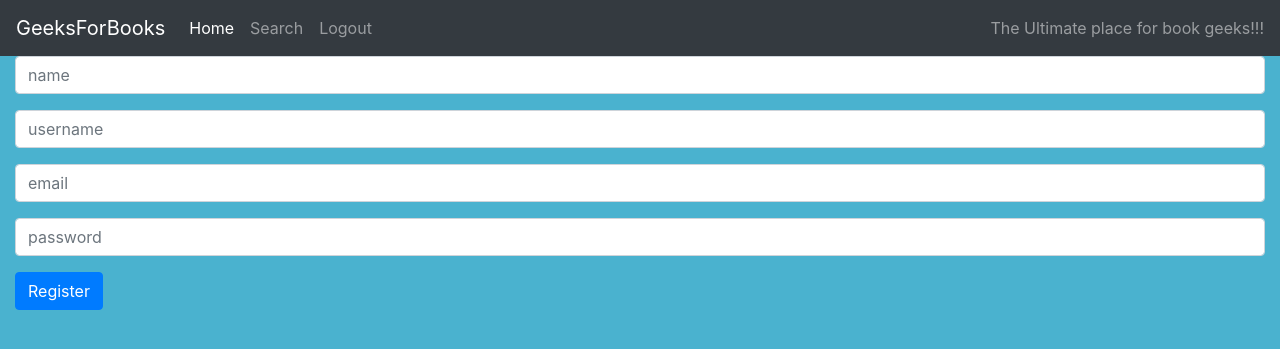
After one commit to gurnameh-99/geeksforbooks, a Flask app: page /register in a window 1280 px wide. The commit adds this page. Shown: the top 349 px of the page. Run offline with Flask 2, Linux system fonts and the light colour scheme; some libraries are stand-ins or nearby versions.

Commit message:
added registration functionality

```diff
--- a/application.py
+++ b/application.py
@@ -1,11 +1,12 @@
 import os
 
-from flask import Flask, session, render_template
+from flask import Flask, session, render_template, redirect, url_for, request, flash
 from flask_session import Session
 from sqlalchemy import create_engine
 from sqlalchemy.orm import scoped_session, sessionmaker
 
 app = Flask(__name__)
+app.secret_key = 'i dont know'
 
 # Check for environment variable
 if not os.getenv("DATABASE_URL"):
@@ -21,6 +22,38 @@ engine = create_engine(os.getenv("DATABASE_URL"))
 db = scoped_session(sessionmaker(bind=engine))
 
 
-@app.route("/")
+@app.route("/", methods=["POST", "GET"])
 def index():
-    return render_template("index.html")
+    if request.method == "GET":
+        return render_template("index.html")
+    else:
+        username = request.form.get("LoginUsr")
+        password = request.form.get("LoginPass")
+
+        if db.execute("SELECT * FROM users WHERE username = :username AND password = :password", {"username": username, "password": password}).rowcount == 1:
+            return redirect(url_for('home'))
+        else:
+            flash('invalid username or password', 'error')
+            return redirect(url_for('index'))
+
+@app.route("/register_1", methods=["POST"])
+def register_1():
+    name = request.form.get("nm")
+    username = request.form.get("usrnm")
+    email = request.form.get("em")
+    password = request.form.get("pw")
+
+    if(name == "" or username == "" or email == "" or password == ""):
+        flash('Please fill all the required fields.', 'error')
+        return redirect(url_for('register'))
+
+    if db.execute("SELECT * FROM users WHERE username = :username", {"username": username}).rowcount == 0:
+        db.execute("INSERT INTO users (name, username, email, password) VALUES (:name, :username, :email, :password)", {"name": name, "username": username, "email": email, "password": password})
+        db.commit()
+        return render_template("success.html")
+    flash('user already registered.', 'error')
+    return redirect(url_for('register'))
+
+@app.route("/register")
+def register():
+    return render_template("register.html")
--- /dev/null
+++ b/templates/layout.html
@@ -0,0 +1,45 @@
+<!DOCTYPE html>
+<html lang="en" dir="ltr">
+  <head>
+    <meta charset="utf-8">
+
+    <link rel="stylesheet" href="https://stackpath.bootstrapcdn.com/bootstrap/4.5.0/css/bootstrap.min.css" integrity="sha384-9aIt2nRpC12Uk9gS9baDl411NQApFmC26EwAOH8WgZl5MYYxFfc+NcPb1dKGj7Sk" crossorigin="anonymous">
+    <style>
+    body{
+      width: 100%;
+      height: 100%;
+      background-color: #4ab2cf;  }
+    </style>
+    <title>{% block title %} {% endblock %}</title>
+  </head>
+  <body>
+    <nav class="navbar navbar-expand-lg navbar-dark bg-dark">
+      <a class="navbar-brand" href="#">GeeksForBooks</a>
+      <button class="navbar-toggler" type="button" data-toggle="collapse" data-target="#navbarText" aria-controls="navbarText" aria-expanded="false" aria-label="Toggle navigation">
+        <span class="navbar-toggler-icon"></span>
+      </button>
+      <div class="collapse navbar-collapse" id="navbarText">
+         <ul class="navbar-nav mr-auto">
+           <li class="nav-item active">
+             <a class="nav-link" href="#">Home <span class="sr-only">(current)</span></a>
+           </li>
+           <li class="nav-item">
+             <a class="nav-link" href="#">Search</a>
+           </li>
+           <li class="nav-item">
+             <a class="nav-link" href="#">Logout</a>
+           </li>
+         </ul>
+         <span class="navbar-text">
+           The Ultimate place for book geeks!!!
+         </span>
+       </div>
+     </nav>
+    <div class="container-fluid">
+      {% block body %}
+      {% endblock %}
+
+    </div>
+
+  </body>
+</html>
--- /dev/null
+++ b/templates/register.html
@@ -0,0 +1,33 @@
+{% extends "layout.html" %}
+{% block title %}Register{% endblock %}
+
+{% block body %}
+      {% with messages = get_flashed_messages() %}
+        {% if messages %}
+          {% for message in messages%}
+            <p>{{ message }}</p>
+          {% endfor %}
+        {% endif %}
+      {% endwith %}
+      <form action="{{ url_for('register_1') }}" method="post">
+        <div class="form-group">
+          <input type="text" class="form-control" placeholder="name" name="nm">
+        </div>
+        <div class="form-group">
+          <input type="text" class="form-control" placeholder="username" name="usrnm">
+        </div>
+        <div class="form-group">
+          <input type="text" class="form-control" placeholder="email" name="em">
+        </div>
+        <div class="form-group">
+          <input type="password" class="form-control" placeholder="password" name="pw">
+        </div>
+
+        <div class="form-group">
+            <button class="btn btn-primary">Register</button>
+        </div>
+      </form>
+
+
+
+{% endblock %}
```
Also changed, not shown: templates/index.html (+28 -38 lines), templates/success.html (added, +11 -0 lines), templates/home.html (added).
